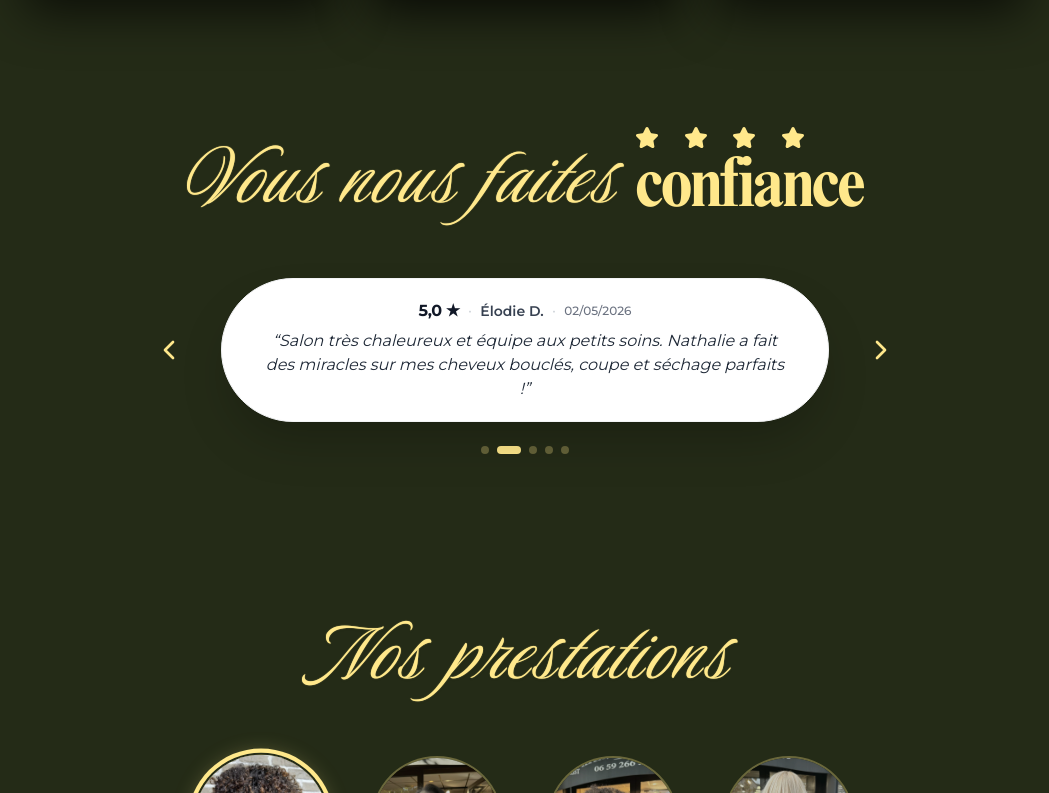
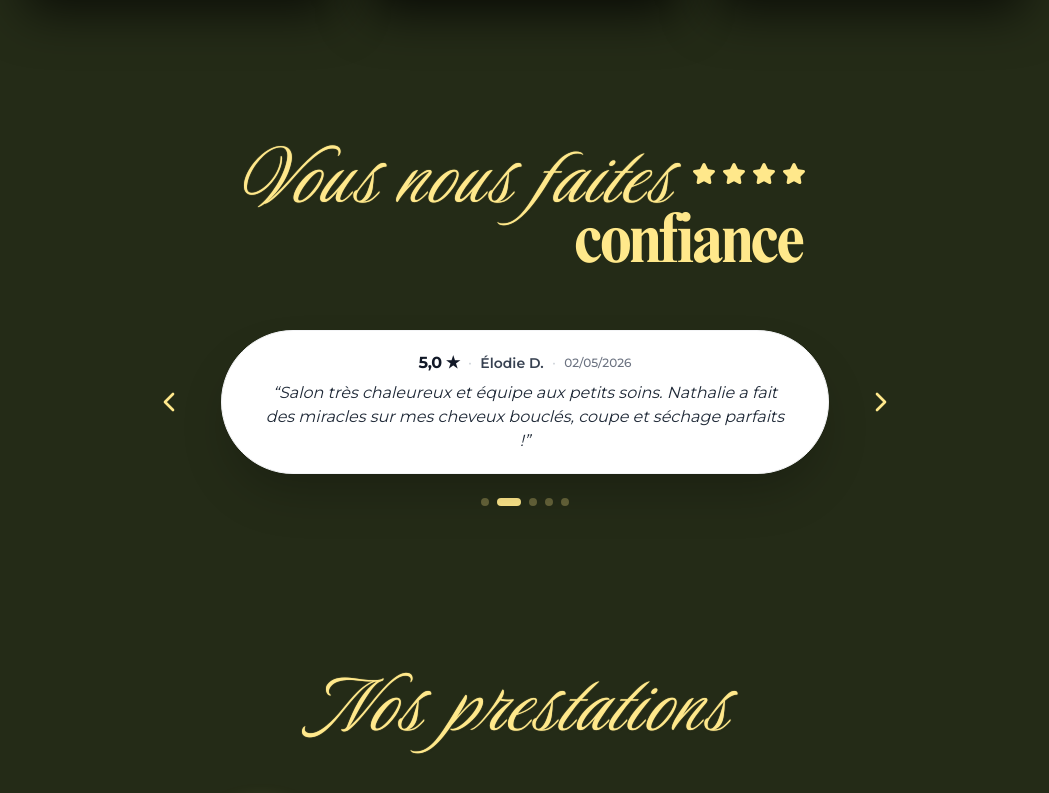
Before and after one commit to Christophe03/tendance-attitud, a Next.js app: page / in a window 1280 px wide. Shown: the part 727-1520 px from the top of the page, without its empty margins (115-1164 px from the left). Built offline with nearby package versions, Linux system fonts and the light colour scheme; a web font is replaced by a local one.

Commit message:
style(reviews): align exact layout lockup of Vous nous faites confiance and 4 stars with Canva capture

```diff
--- a/src/components/home/ReviewsSection.tsx
+++ b/src/components/home/ReviewsSection.tsx
@@ -64,18 +64,17 @@ export default function ReviewsSection() {
       onBlur={() => setIsPaused(false)}
     >
       {/* Calligraphy & Editorial Header matching Canva mockup */}
-      <div className="flex flex-col items-center justify-center text-center mb-8 sm:mb-12 select-none px-2">
-        <h2 className="relative inline-flex flex-col sm:flex-row items-center sm:items-end justify-center gap-1 sm:gap-3 md:gap-4">
-          {/* Script: Vous nous faites */}
-          <span className="font-luxurious text-5xl sm:text-6xl md:text-7xl lg:text-8xl text-gold-400 font-normal tracking-wide drop-shadow-sm leading-none py-1 [text-shadow:_0_0_1px_rgba(255,232,139,0.8)]">
-            <LetterReveal text="Vous nous faites" stagger={0.04} />
-          </span>
+      <div className="flex flex-col items-center justify-center text-center mb-8 sm:mb-12 select-none px-4">
+        <h2 className="relative inline-flex flex-col items-end">
+          {/* Top row: 'Vous nous faites' followed by 4 gold stars */}
+          <div className="flex items-center gap-2 sm:gap-3 md:gap-4 flex-wrap sm:flex-nowrap justify-center sm:justify-start">
+            <span className="font-luxurious text-4xl sm:text-6xl md:text-7xl lg:text-8xl text-gold-400 font-normal tracking-wide drop-shadow-sm leading-none py-1 [text-shadow:_0_0_1px_rgba(255,232,139,0.8)]">
+              <LetterReveal text="Vous nous faites" stagger={0.04} />
+            </span>
 
-          {/* Right lockup: 4 Stars stacked directly above 'confiance' */}
-          <div className="inline-flex flex-col items-center sm:items-start justify-end pb-1">
-            {/* 4 Gold Stars matching Canva mockup */}
+            {/* 4 Gold Stars directly after 'faites' */}
             <div
-              className="flex items-center justify-between w-full max-w-[120px] sm:max-w-[150px] md:max-w-[170px] gap-1 sm:gap-1.5 mb-1 text-gold-400"
+              className="flex items-center gap-1 sm:gap-1.5 text-gold-400 pb-1 sm:pb-2"
               aria-label="Évaluation de 4 étoiles sur 5"
             >
               {[...Array(4)].map((_, i) => (
@@ -86,9 +85,11 @@ export default function ReviewsSection() {
                 />
               ))}
             </div>
+          </div>
 
-            {/* Editorial Serif: confiance */}
-            <span className="font-times-cond text-4xl sm:text-5xl md:text-6xl lg:text-7xl text-gold-400 font-bold tracking-[-0.04em] leading-none lowercase">
+          {/* Bottom row: 'confiance' aligned to the right (under the stars & tail of 'faites') */}
+          <div className="w-full flex justify-end -mt-2 sm:-mt-4 md:-mt-5 pr-0.5 sm:pr-1">
+            <span className="font-times-cond text-3xl sm:text-5xl md:text-6xl lg:text-7xl text-gold-400 font-bold tracking-[-0.04em] leading-none lowercase">
               <LetterReveal text="confiance" stagger={0.04} />
             </span>
           </div>
```
